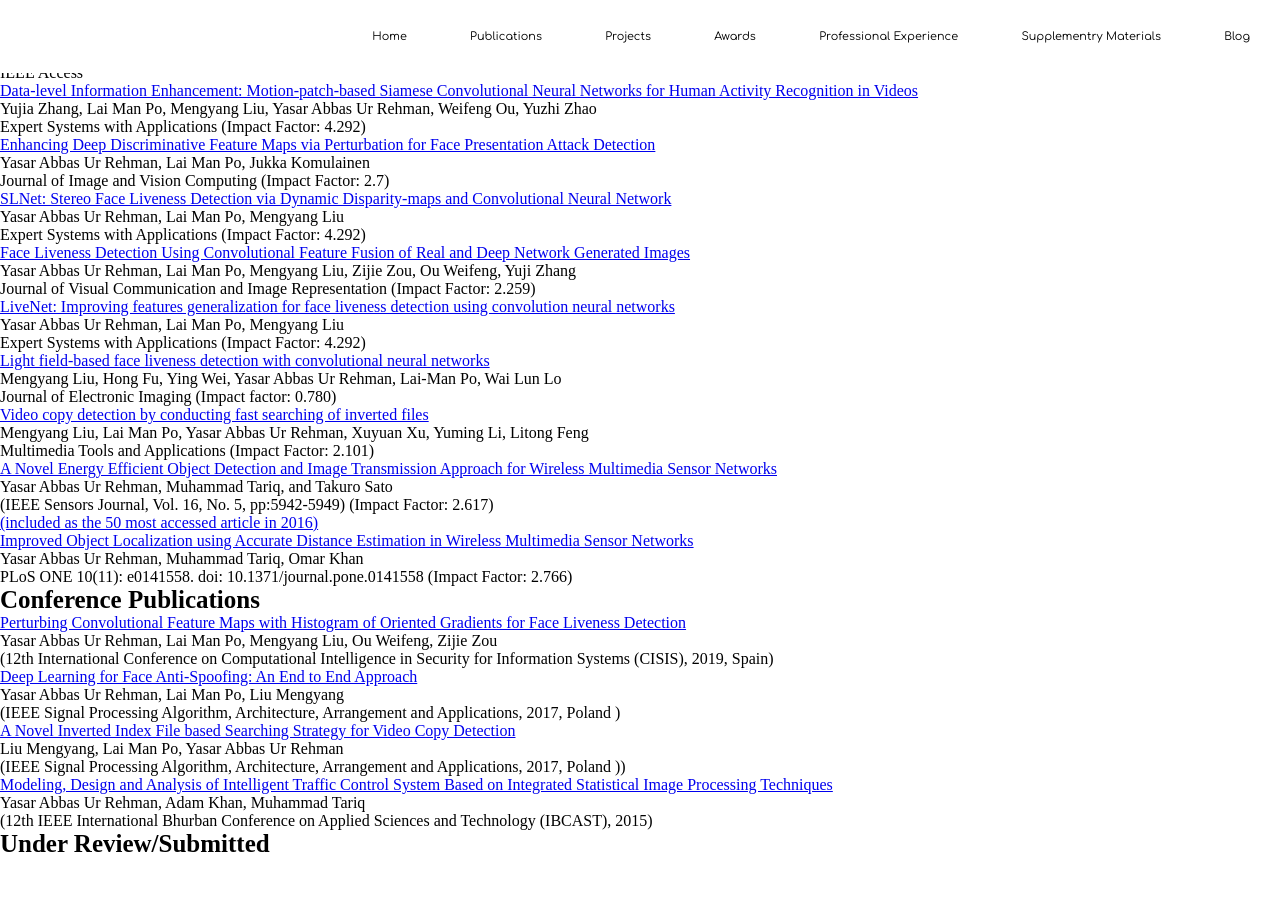
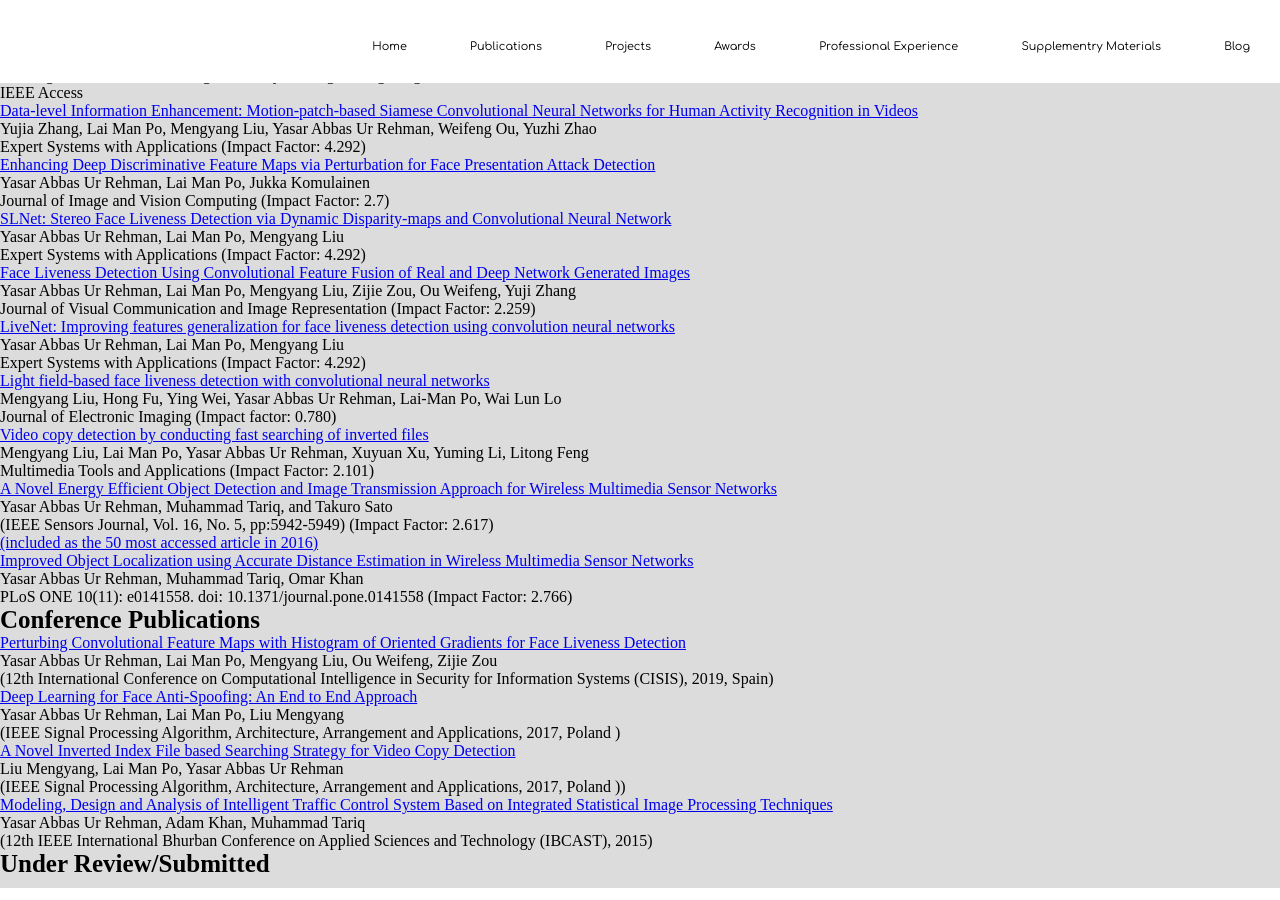
Before and after one commit to yasar-rehman/yasar, a Jekyll site: the page built from publications.md, in a window 1280 px wide. Built offline with Jekyll 4.4.1, drawn with Linux system fonts in a browser that asks for light colours; our own code applies the rules of GitHub Pages for plain Markdown files.

Commit message:
Update publications.md

```diff
--- a/publications.md
+++ b/publications.md
@@ -1,5 +1,6 @@
 
 <body>
+ <div class="publication">
 <p>
 <h1 style="color:black; font-size:25px"> Journal Publications </h1>
 <ol type="1">
@@ -94,4 +95,5 @@
 
 
 </p>
+</div>
 </body>
```
